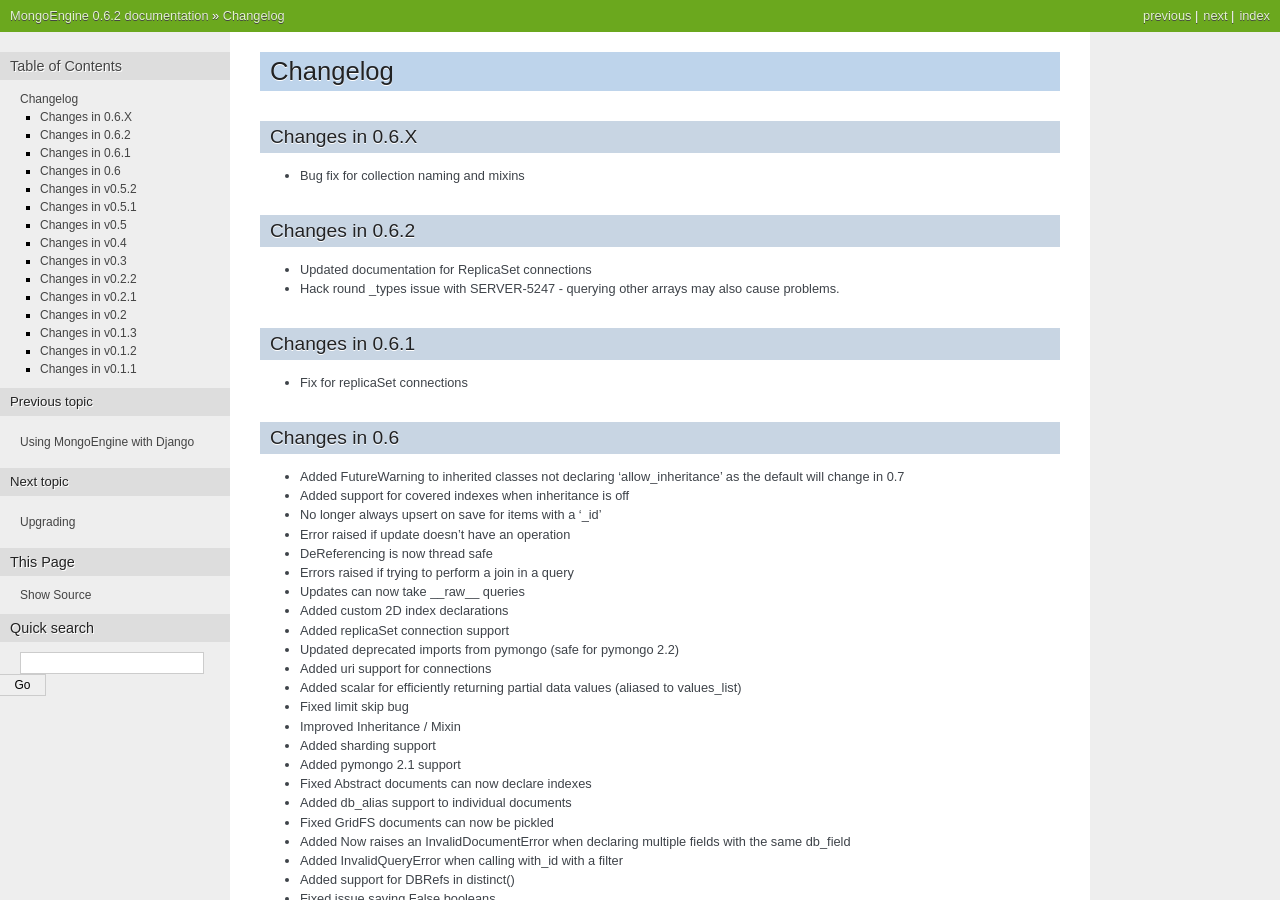
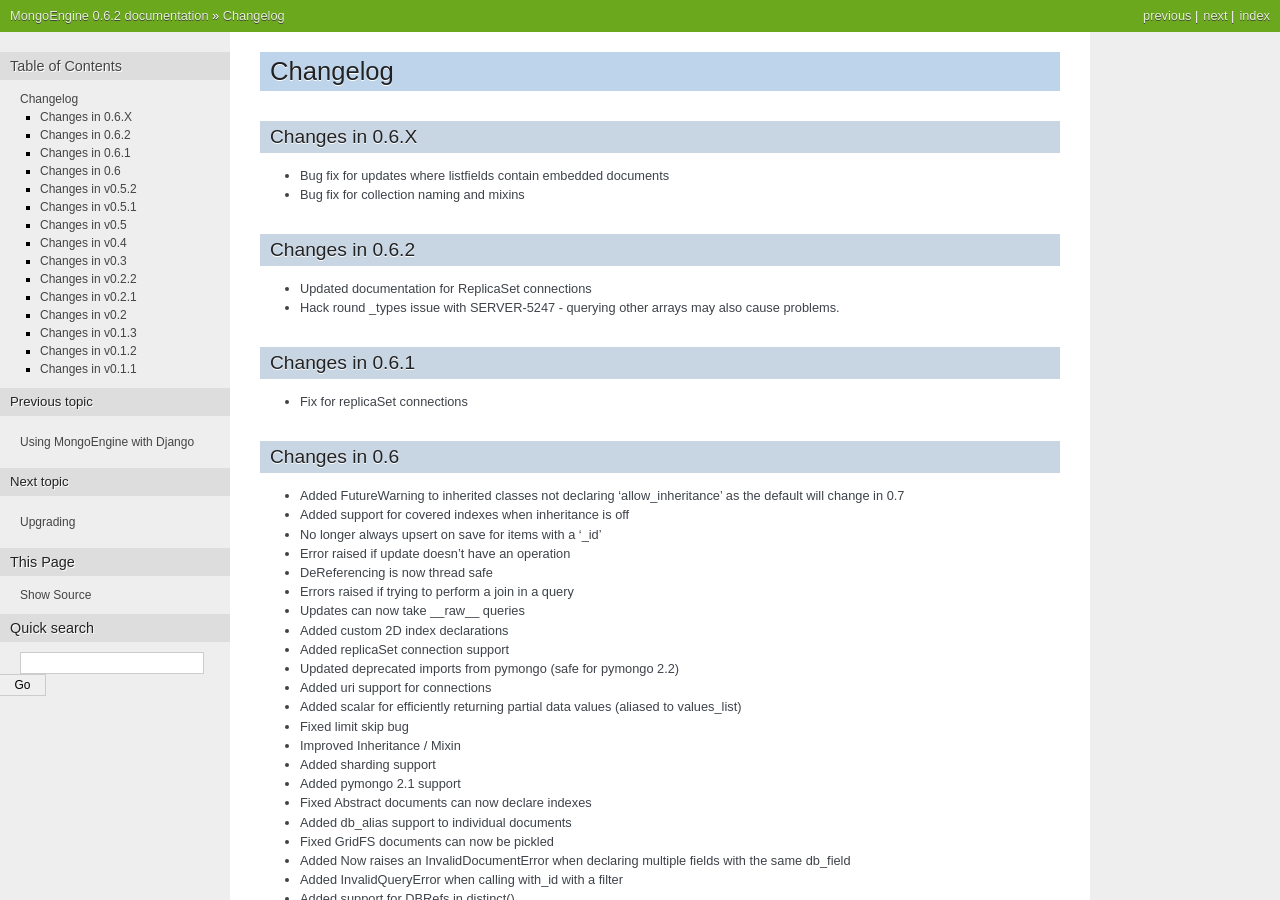
Before and after one commit to MongoEngine/mongoengine, a Sphinx documentation site: the page built from docs/changelog.rst, in a window 1280 px wide and 900 px high. Built offline with Sphinx 7.4.7, drawn with Linux system fonts in a browser that asks for light colours.

Commit message:
Updated changelog

```diff
--- a/docs/changelog.rst
+++ b/docs/changelog.rst
@@ -4,6 +4,7 @@ Changelog
 
 Changes in 0.6.X
 ================
+- Bug fix for updates where listfields contain embedded documents
 - Bug fix for collection naming and mixins
 
 Changes in 0.6.2
```
